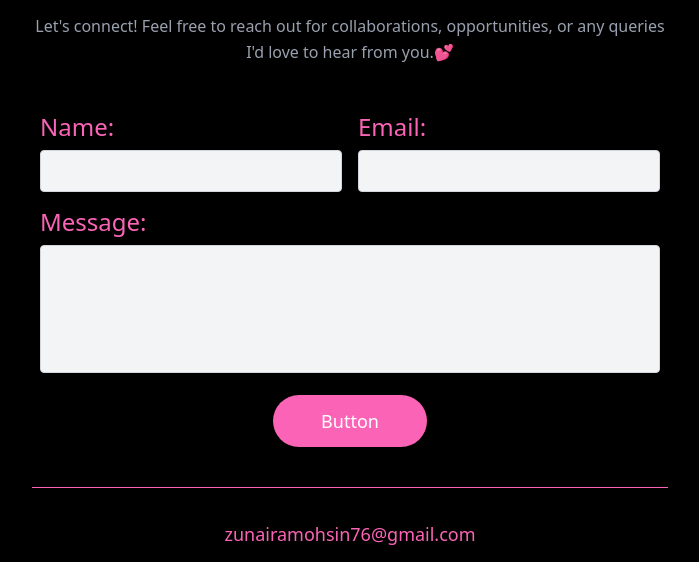
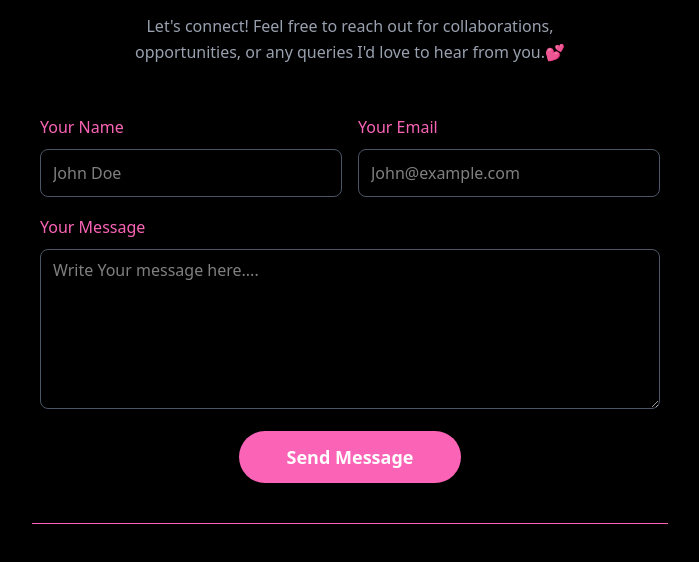
Before and after one commit to zunaira-mohsin/Zunaira-Portfolio, a plain HTML site: page index.html in a window 1280 px wide. Shown: the part 4169-4731 px from the top of the page, without its empty margins (290-989 px from the left). Drawn offline with nearby package versions, Linux system fonts and the light colour scheme.

Commit message:
Update code

```diff
--- a/index.html
+++ b/index.html
@@ -17,7 +17,7 @@
   </a>
   <div class="inline-flex md:order-2 space-x-3 md:space-x-0 rtl:space-x-reverse">
       <button type="button" class="text-black  bg-pink-400 border-1 border-pink font-bold hover:bg-transparent hover:border-2 hover:border-pink-400 hover:text-white box-border border border-black focus:ring-4 focus:ring-brand-medium shadow-xs font-medium leading-5  rounded-full text-sm px-4 py-3 focus:outline-none mr-20 transition-all duration-300 ease-in-out
-hover:scale-105 hover:shadow-[0_0_30px_#f472b6]"><a href="assets/Zunaira_Mohsin_Resume.pdf" download="Frontend Developer">Download CV</a></button>
+hover:scale-105 hover:shadow-[0_0_30px_#f472b6]"><a href="assets/Zunaira_Mohsin_CV.pdf" download="Frontend Developer">Download CV</a></button>
       <button data-collapse-toggle="navbar-cta" type="button" class="inline-flex items-center p-2 w-9 h-9 justify-center text-sm text-body rounded-base md:hidden hover:bg-neutral-secondary-soft hover:text-heading focus:outline-none focus:ring-2 focus:ring-neutral-tertiary" aria-controls="navbar-cta" aria-expanded="false">
         <span class="sr-only">Open main menu</span>
         <svg class="w-6 h-6" aria-hidden="true" xmlns="http://www.w3.org/2000/svg" width="24" height="24" fill="none" viewBox="0 0 24 24"><path stroke="currentColor" stroke-linecap="round" stroke-width="2" d="M5 7h14M5 12h14M5 17h14"/></svg>
@@ -437,31 +437,34 @@ hover:scale-105 hover:shadow-[0_0_30px_#f472b6]">Live Demo</button></a>
   <div class="container px-5 py-24 mx-auto">
     <div class="flex flex-col text-center w-full mb-12">
         <h1 class="sm:text-4xl text-2xl font-medium title-font mb-4 text-pink-400 ">Contact Us</h1>
-        <p class="lg:w-2/3 mx-auto  text-gray-400 leading-relaxed text-base">Let's connect! Feel free to reach out for collaborations, opportunities, or any queries <br> I'd love to hear from you.💕</p>
+        <p class="lg:w-2/3 mx-auto  text-gray-400 leading-relaxed text-base">Let's connect! Feel free to reach out for collaborations, <br> opportunities, or any queries I'd love to hear from you.💕</p>
     </div>
     <div class="lg:w-1/2 md:w-2/3 mx-auto">
       <div class="flex flex-wrap -m-2">
         <div class="p-2 w-1/2">
-          <div class="relative">
-            <label for="name" class="leading-7 text-2xl text-pink-400">Name:</label>
-            <input type="text" id="name" name="name" class=" mt-2 w-full bg-gray-100 bg-opacity-50 rounded border border-gray-300 focus:border-pink-500 focus:bg-white focus:ring-2 focus:ring-pink-400 text-base outline-none text-gray-700 py-1 px-3 leading-8 transition-colors duration-200 ease-in-out">
-          </div>
+
+<label for="name" class="leading-7 text-1xl text-pink-400">Your Name</label>
+
+<input type="text" id="name" name="name" placeholder="John Doe"
+class="mt-2 h-12 w-full bg-transparent rounded-lg border border-gray-600 focus:border-pink-500 transition-all duration-300 ease-in-out focus:shadow-[0_0_15px_#f472b6] focus:bg-transparent focus:ring-1 focus:ring-pink-400 text-base outline-none text-white py-1 px-3 leading-8">
+
         </div>
         <div class="p-2 w-1/2">
           <div class="relative">
-            <label for="email" class="leading-7  text-2xl text-pink-400">Email:</label>
-            <input type="email" id="email" name="email" class="mt-2 w-full bg-gray-100 bg-opacity-50 rounded border border-gray-300 focus:border-pink-500 focus:bg-white focus:ring-2 focus:ring-pink-400 text-base outline-none text-gray-700 py-1 px-3 leading-8 transition-colors duration-200 ease-in-out">
+            <label for="email" class="leading-7  text-1xl text-pink-400"> Your Email</label>
+            <input type="email" id="email"  name="email"  placeholder="John@example.com" class="mt-2 w-full  h-12 bg-transparent rounded-lg border border-gray-600 focus:border-pink-500 transition-all duration-300 ease-in-out focus:shadow-[0_0_15px_#f472b6] focus:bg-transparent focus:ring-1 focus:ring-pink-400 text-base outline-none text-white py-1 px-3 leading-8">
+
           </div>
         </div>
         <div class="p-2 w-full">
           <div class="relative">
-            <label for="message" class="leading-7  text-2xl text-pink-400 ">Message:</label>
-            <textarea id="message" name="message" class=" mt-2 w-full bg-gray-100 bg-opacity-50 rounded border border-gray-300 focus:border-pink-500 focus:bg-white focus:ring-2 focus:ring-pink-400 h-32 text-base outline-none text-gray-700 py-1 px-3 resize-none leading-6 transition-colors duration-200 ease-in-out"></textarea>
+            <label for="message" class="leading-7  text-1xl text-pink-400 ">Your Message</label>
+            <textarea id="message" name="message" placeholder="Write Your message here...." class="mt-2 h-40 w-full bg-transparent rounded-lg border border-gray-600 focus:border-pink-500 transition-all duration-300 ease-in-out focus:shadow-[0_0_15px_#f472b6] focus:bg-transparent focus:ring-1 focus:ring-pink-400 text-base outline-none text-white py-1 px-3 leading-8"></textarea>
           </div>
         </div>
         <div class="p-2 w-full">
-          <button class="flex mx-auto text-white bg-pink-400 border-0 py-3 px-12 focus:outline-none hover:bg-pink-500 rounded-full text-lg transition-all duration-300 ease-in-out
-hover:scale-105 hover:shadow-[0_0_35px_#f472b6]">Button</button>
+          <button class="  flex mx-auto text-white bg-pink-400 border-0 py-3 px-12 focus:outline-none font-bold hover:bg-pink-500 rounded-full text-lg transition-all duration-300 ease-in-out
+hover:scale-105 hover:shadow-[0_0_35px_#f472b6] ">Send Message</button>
         </div>
         <div class="p-2 w-full pt-8 mt-8 border-t border-pink-400 text-center">
          <a href="http://mailto:zunairamohsin76@gmail.com" target="_blank" rel="noopener noreferrer" class= "text-pink-400 text-lg">zunairamohsin76@gmail.com</a>
@@ -485,6 +488,7 @@ hover:scale-105 hover:shadow-[0_0_20px_#f472b6]"></a>
     </div>
   </div>
 </section>
+<footer>   <center class="text-gray-600 mb-5">© 2026 Zunaira Mohsin All rights reserved.</center></footer>
 <!-- Contact section end -->
  <script src="https://cdn.jsdelivr.net/npm/flowbite@4.0.1/dist/flowbite.min.js"></script>
 </body>
```
Also changed, not shown: 2 other files.
